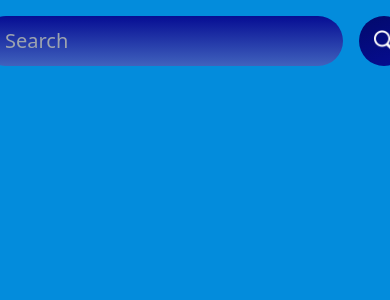
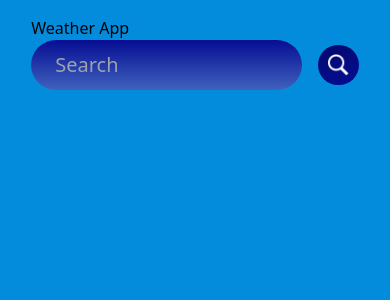
Before and after one commit to Chinatsu0820/react-weather-final, a React app: page / in a window 390 px wide. Shown: the top 300 px of the page. Built offline with nearby package versions, Linux system fonts and the light colour scheme.

Commit message:
responsive for phone size

```diff
--- a/src/components/WeatherApp.css
+++ b/src/components/WeatherApp.css
@@ -3,6 +3,7 @@
     justify-content: center;
     gap: 1rem;
     margin-bottom: 2rem ;
+    align-items: center;
 }
 
 .search-inside{
@@ -52,6 +53,23 @@
     gap: 20px;
 }
 
+@media (max-width:450px){
+
+    .card-detail-container {
+        display: grid;
+        grid-template-columns: 1fr;
+        align-items: center;
+    }
+    .search-inside{
+        width: 100%;
+    }
+
+    .search-button{
+        height: 40px;
+    }
+
+}
+
 .main-card{
     width: 33%;
 }
--- a/src/components/WeatherApp.jsx
+++ b/src/components/WeatherApp.jsx
@@ -62,6 +62,7 @@ const WeatherApp = () => {
             <div className="main-container">
 
                 <div className="container">
+                    <h2>Weather App</h2>
 
                     <div className="searchBar">
                         <input type="text" className="cityInput search-inside" placeholder="Search" />
```
